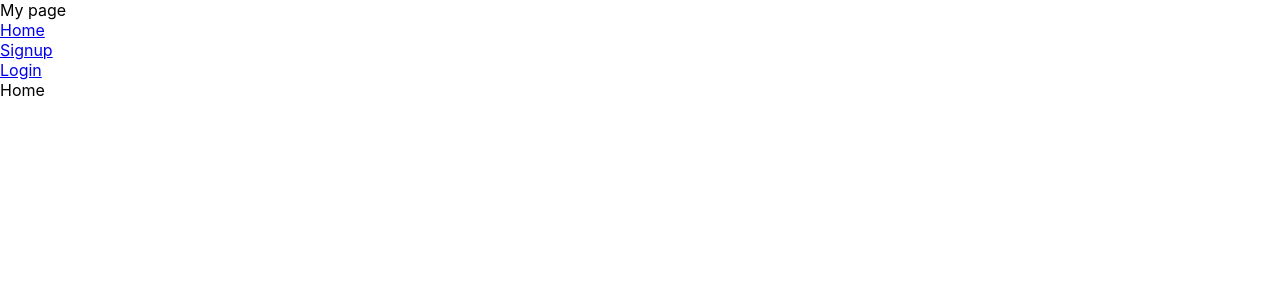
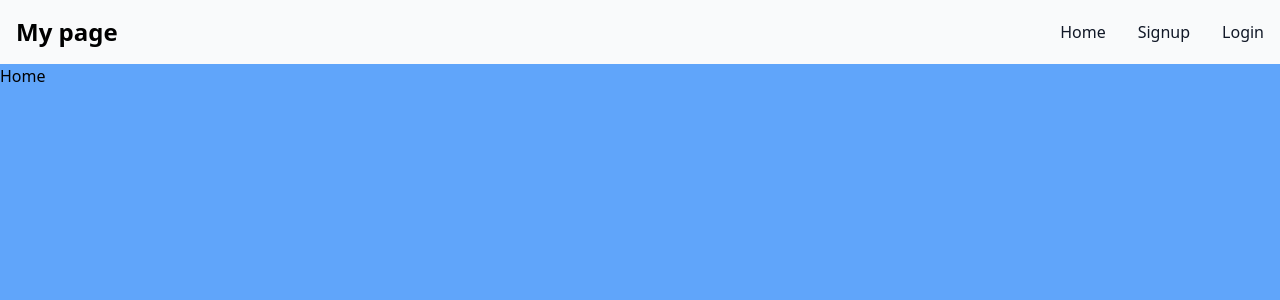
Before and after one commit to Nraxi/examen, a React (Create React App) app in the folder frontend-my-examen/: page / in a window 1280 px wide. Shown: the top 300 px of the page. Built offline with nearby package versions, Linux system fonts and the light colour scheme; no server answers.

Commit message:
first tailwind css for nav done

```diff
--- a/frontend-my-examen/package.json
+++ b/frontend-my-examen/package.json
@@ -36,5 +36,8 @@
       "last 1 firefox version",
       "last 1 safari version"
     ]
+  },
+  "devDependencies": {
+    "tailwindcss": "^3.3.2"
   }
 }
--- a/frontend-my-examen/src/App.js
+++ b/frontend-my-examen/src/App.js
@@ -38,32 +38,35 @@ function App() {
 
 
   return (
-    <div>
-      My page
-      <nav>
-        <div>
+    <div className="h-screen bg-blue-400">
+      <nav className="border-gray-200 bg-gray-50 dark:bg-gray-800 dark:border-gray-700">
+        <div className="max-w-screen-xl flex flex-wrap items-center justify-between mx-auto p-4">
+          <h1 className="self-center text-2xl font-semibold whitespace-nowrap">My page</h1>
+          <div className=" w-full md:block md:w-auto" id="navbar-solid-bg">
+            <ul className="flex flex-col font-medium mt-4 rounded-lg bg-gray-50 sm:flex-row sm:space-x-8 sm:mt-0 sm:border-0  sm:bg-transparent dark:bg-gray-800  sm:dark:bg-transparent dark:border-gray-700">
               {jwtToken === "" &&
                 <>
-              <Link to="/">Home</Link><br />
-              <Link to="/signup"><span>Signup</span></Link><br />
+                  <Link className="block py-2 pl-3 pr-4 text-gray-900 rounded hover:bg-gray-100 md:hover:bg-transparent md:border-0 md:hover:text-blue-700 md:p-0 dark:text-white md:dark:hover:text-blue-500 dark:hover:bg-gray-700 dark:hover:text-white md:dark:hover:bg-transparent" to="/">Home</Link>
+                  <Link className='className="block py-2 pl-3 pr-4 text-gray-900 rounded hover:bg-gray-100 md:hover:bg-transparent md:border-0 md:hover:text-blue-700 md:p-0 dark:text-white md:dark:hover:text-blue-500 dark:hover:bg-gray-700 dark:hover:text-white md:dark:hover:bg-transparent"' to="/signup"><span>Signup</span></Link>
                 </>
               }
               {jwtToken !== "" &&
                 <>
-              <Link to="/startpage">Startpage</Link><br />
-              <Link to="/manageusers">Manage Users</Link> <br />
-              <Link to="/product">Get from outside api</Link><br />
-              <Link to="/tryme">Json Blob</Link><br />
+                  <Link className="block py-2 pl-3 pr-4 text-gray-900 rounded hover:bg-gray-100 md:hover:bg-transparent md:border-0 md:hover:text-blue-700 md:p-0 dark:text-white md:dark:hover:text-blue-500 dark:hover:bg-gray-700 dark:hover:text-white md:dark:hover:bg-transparent" to="/startpage">Startpage</Link>
+                  <Link className="block py-2 pl-3 pr-4 text-gray-900 rounded hover:bg-gray-100 md:hover:bg-transparent md:border-0 md:hover:text-blue-700 md:p-0 dark:text-white md:dark:hover:text-blue-500 dark:hover:bg-gray-700 dark:hover:text-white md:dark:hover:bg-transparent" to="/manageusers">Manage Users</Link>
+                  <Link className="block py-2 pl-3 pr-4 text-gray-900 rounded hover:bg-gray-100 md:hover:bg-transparent md:border-0 md:hover:text-blue-700 md:p-0 dark:text-white md:dark:hover:text-blue-500 dark:hover:bg-gray-700 dark:hover:text-white md:dark:hover:bg-transparent" to="/product">Get from outside api</Link>
+                  <Link className="block py-2 pl-3 pr-4 text-gray-900 rounded hover:bg-gray-100 md:hover:bg-transparent md:border-0 md:hover:text-blue-700 md:p-0 dark:text-white md:dark:hover:text-blue-500 dark:hover:bg-gray-700 dark:hover:text-white md:dark:hover:bg-transparent" to="/tryme">Json Blob</Link>
                 </>
               }
               {jwtToken === ""
-            ? <Link to="/login"><span>Login</span></Link>
-            : <Link to="#" onClick={LogOut}><span>Logout</span></Link>
+                ? <Link className="block py-2 pl-3 pr-4 text-gray-900 rounded hover:bg-gray-100 md:hover:bg-transparent md:border-0 md:hover:text-blue-700 md:p-0 dark:text-white md:dark:hover:text-blue-500 dark:hover:bg-gray-700 dark:hover:text-white md:dark:hover:bg-transparent" to="/login"><span>Login</span></Link>
+                : <Link className="block py-2 pl-3 pr-4 text-gray-900 rounded hover:bg-gray-100 md:hover:bg-transparent md:border-0 md:hover:text-blue-700 md:p-0 dark:text-white md:dark:hover:text-blue-500 dark:hover:bg-gray-700 dark:hover:text-white md:dark:hover:bg-transparent" to="#" onClick={LogOut}><span>Logout</span></Link>
               }<br />
-
+            </ul>
+          </div>
         </div>
       </nav >
-      <div>
+      <div >
         <Outlet context={{ jwtToken, setJwtToken }} />
       </div>
     </div >
--- a/frontend-my-examen/src/index.css
+++ b/frontend-my-examen/src/index.css
@@ -1,4 +1,9 @@
-body {
+@tailwind base;
+@tailwind components;
+@tailwind utilities;
+
+/* body {
+  background-color: blue;
   margin: 0;
   font-family: -apple-system, BlinkMacSystemFont, 'Segoe UI', 'Roboto', 'Oxygen',
     'Ubuntu', 'Cantarell', 'Fira Sans', 'Droid Sans', 'Helvetica Neue',
@@ -10,4 +15,4 @@ body {
 code {
   font-family: source-code-pro, Menlo, Monaco, Consolas, 'Courier New',
     monospace;
-}
+} */
--- /dev/null
+++ b/frontend-my-examen/tailwind.config.js
@@ -0,0 +1,10 @@
+/** @type {import('tailwindcss').Config} */
+module.exports = {
+  content: [
+    "./src/**/*.{js,jsx,ts,tsx}",
+  ],
+  theme: {
+    extend: {},
+  },
+  plugins: [],
+}
```
Also changed, not shown: 1 other file (tests, documents, lock files or other folders). Lines whose indentation alone changed are shown as unchanged.
